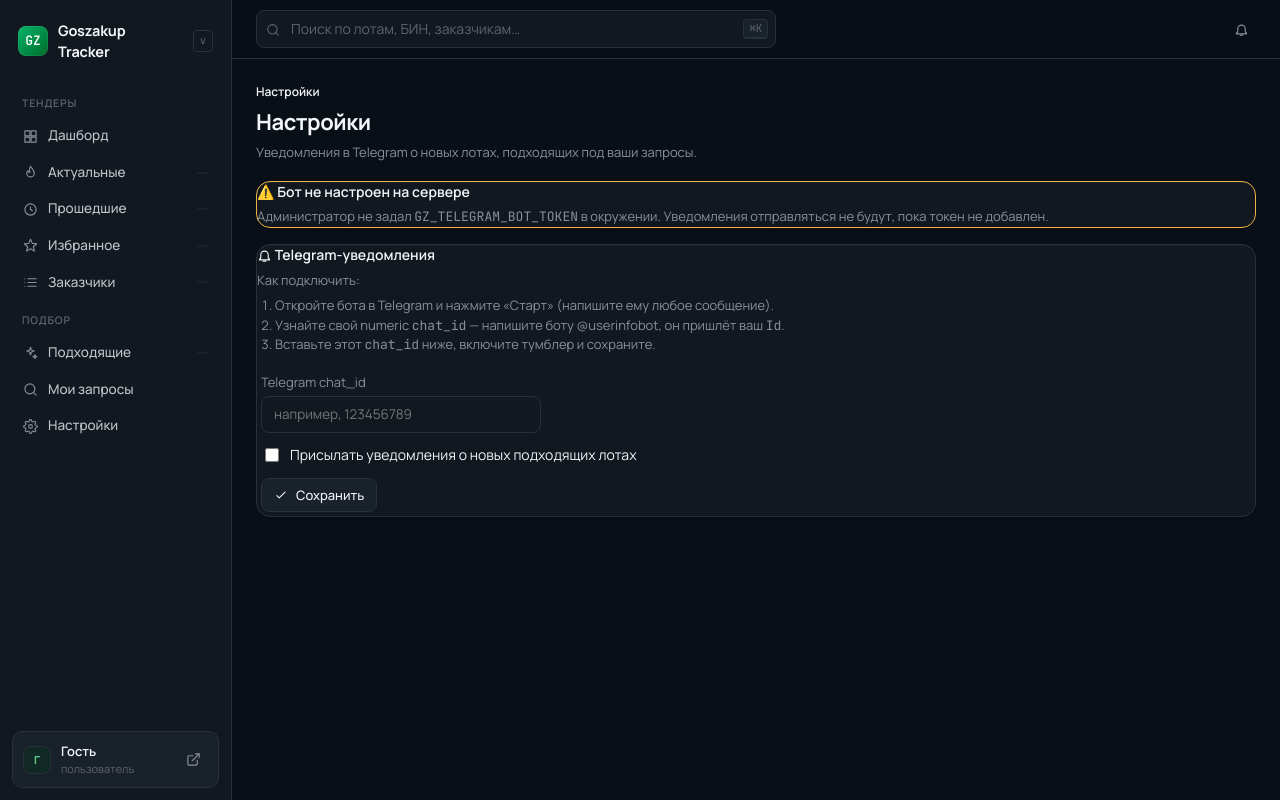
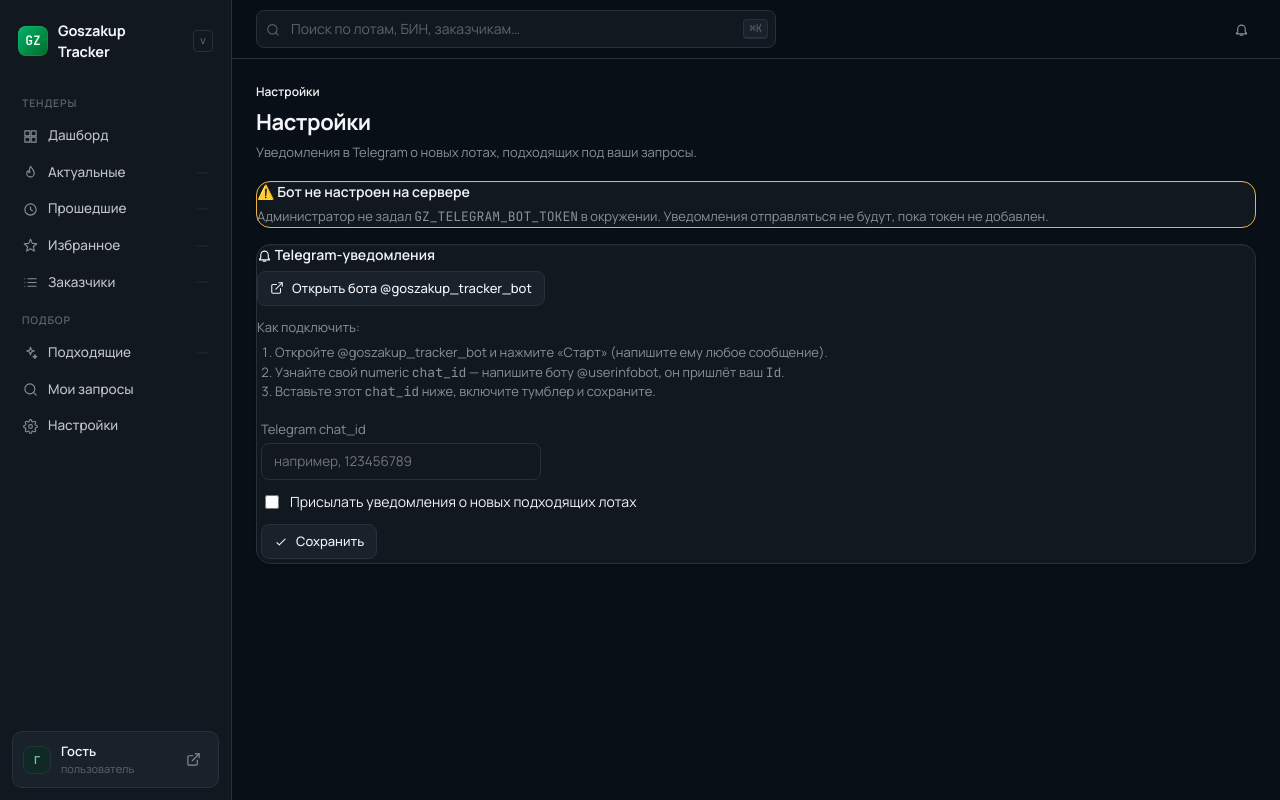
Before and after one commit to Rus9136/gos_tracker, a Python web app: template src/goszakup/web/templates/settings.html in a window 1280 px wide. Run offline with Jinja, Linux system fonts and the light colour scheme; the template is opened without the code that fills it, so the values that code supplies are empty; some libraries are stand-ins or nearby versions.

Commit message:
feat(settings): ссылка на @goszakup_tracker_bot на странице настроек
Кнопка «Открыть бота» + ссылка в инструкции по подключению — чтобы
пользователь сразу попадал в чат с ботом и мог нажать «Старт».

Co-Authored-By: Claude Opus 4.8 (1M context) <noreply@anthropic.com>

```diff
--- a/src/goszakup/web/templates/settings.html
+++ b/src/goszakup/web/templates/settings.html
@@ -45,10 +45,17 @@
 
 <div class="card" style="margin-bottom:16px">
   <div class="strong" style="margin-bottom:6px">{{ icon("bell", 15) }} Telegram-уведомления</div>
+  <div style="margin:6px 0 12px">
+    <a class="btn" href="https://t.me/goszakup_tracker_bot" target="_blank" rel="noopener">
+      {{ icon("external", 14) }} Открыть бота @goszakup_tracker_bot
+    </a>
+  </div>
   <div class="dim" style="font-size:13px;margin-bottom:14px;line-height:1.5">
     Как подключить:
     <ol style="margin:6px 0 0 18px;padding:0">
-      <li>Откройте бота в Telegram и нажмите «Старт» (напишите ему любое сообщение).</li>
+      <li>Откройте
+        <a href="https://t.me/goszakup_tracker_bot" target="_blank" rel="noopener">@goszakup_tracker_bot</a>
+        и нажмите «Старт» (напишите ему любое сообщение).</li>
       <li>Узнайте свой numeric <span class="mono">chat_id</span> — напишите боту
         <a href="https://t.me/userinfobot" target="_blank" rel="noopener">@userinfobot</a>,
         он пришлёт ваш <span class="mono">Id</span>.</li>
```
